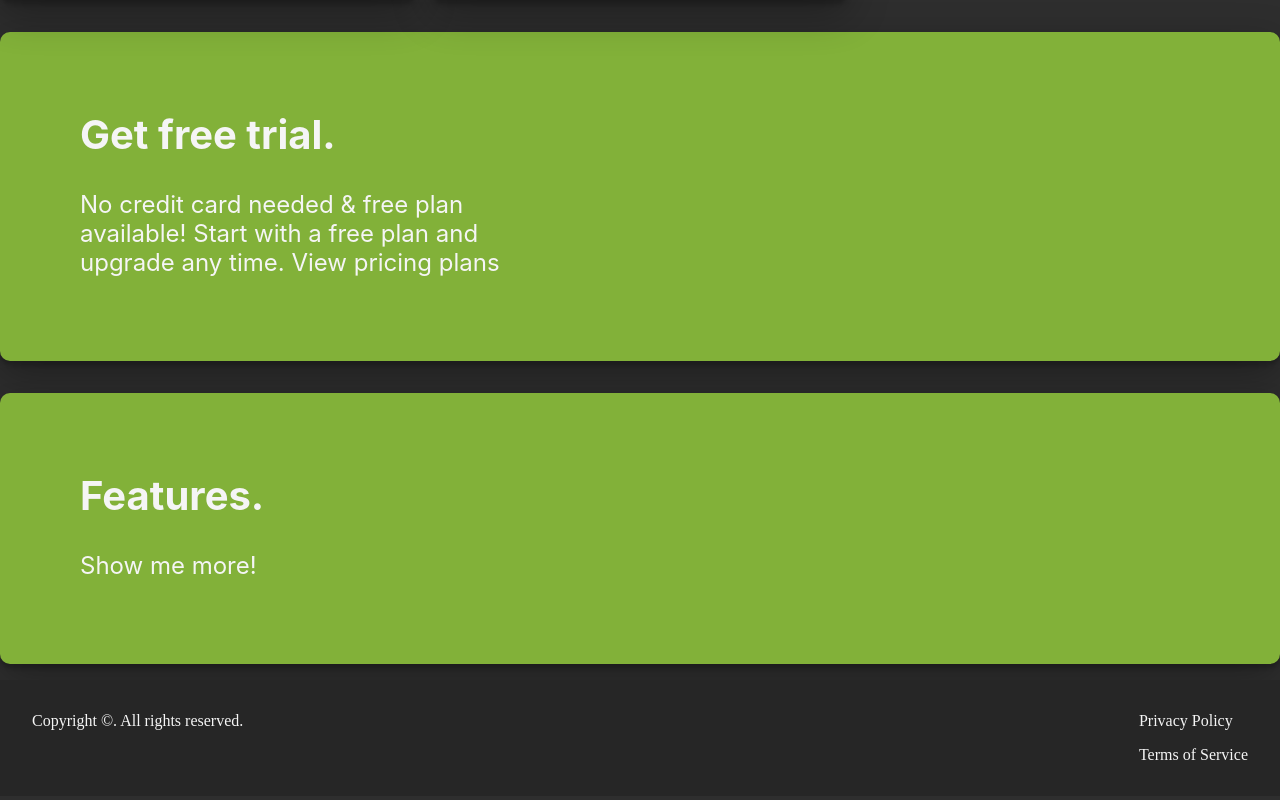
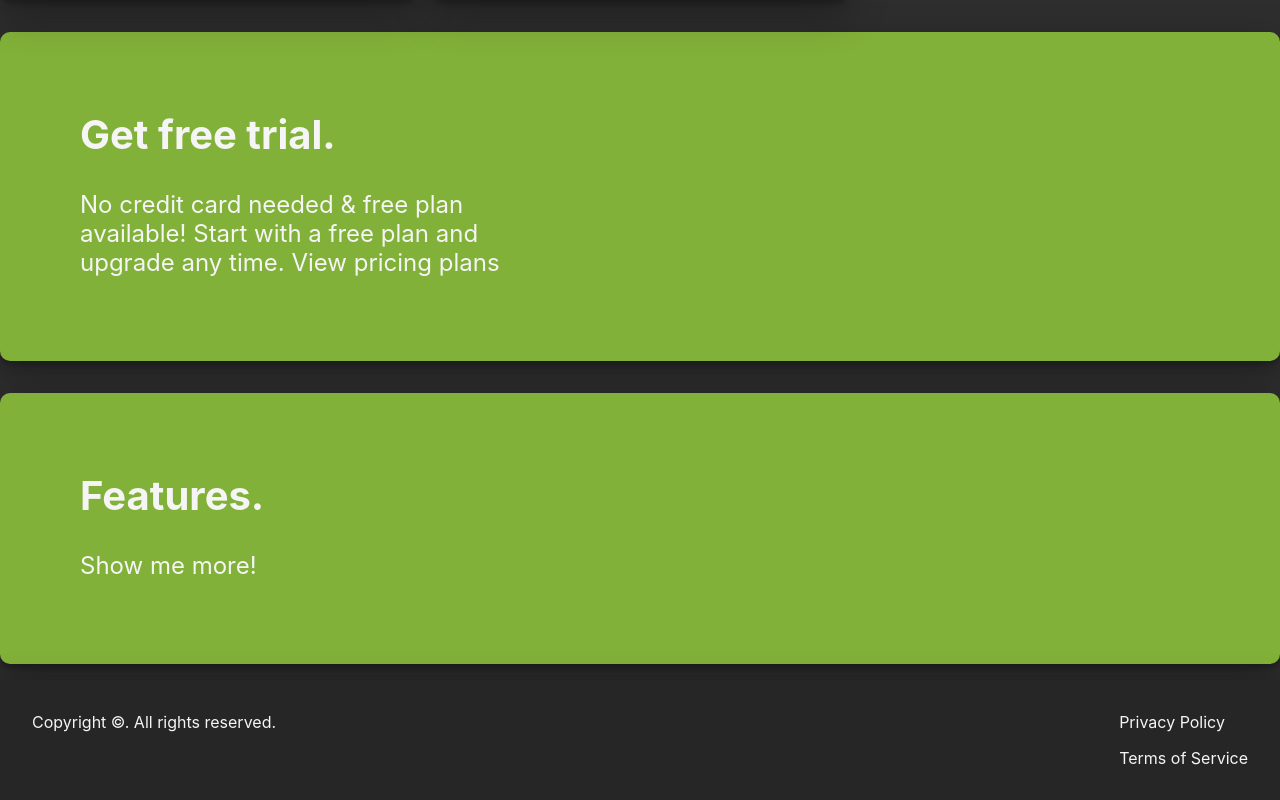
Before and after one commit to volodin-artem/track-my-exception, a React app: page / in a window 1280 px wide. Shown: the part 2051-2851 px from the top of the page. Built offline with nearby package versions, Linux system fonts and the light colour scheme.

Commit message:
Footer added to error page

```diff
--- a/src/component/footer/footer.sass
+++ b/src/component/footer/footer.sass
@@ -3,6 +3,8 @@
 .footer
   margin-top: 1rem
   padding: 2rem
+  font-family: $main-font
+  box-shadow: $shadow
   background-color: $secondary-color
   .flex
     display: flex
--- a/src/entry/App.jsx
+++ b/src/entry/App.jsx
@@ -6,13 +6,15 @@ import {
 import { BrowserRouter as Router, createBrowserRouter } from "react-router-dom";
 import MainPage from "../pages/main-page/MainPage.jsx";
 import Error from "../pages/error/ErrorPage.jsx";
+import Features, { href as featuresHref } from "../pages/features/Features.jsx";
 
 function App(props) {
   const router = createBrowserRouter(
     createRoutesFromElements(
-      <Route path="/" element={<MainPage />} errorElement={<Error />}>
-        <Route path="/hello" element={<MainPage />} />
-      </Route>,
+      <>
+        <Route path="/" element={<MainPage />} errorElement={<Error />} />
+        <Route index path={featuresHref} element={<Features />} />
+      </>,
     ),
   );
   return (
--- a/src/pages/error/ErrorPage.jsx
+++ b/src/pages/error/ErrorPage.jsx
@@ -2,6 +2,7 @@ import "../../index.css";
 import React from 'react';
 import { useRouteError } from "react-router";
 import NavBar from "../../component/nav-bar/NavBar.jsx";
+import Footer from "../../component/footer/Footer.jsx";
 
 function ErrorPage(props) {
   const error = useRouteError();
@@ -9,6 +10,7 @@ function ErrorPage(props) {
     <>
       <NavBar />
       <div className="center">{"Error! " + error.statusText}</div>
+      <Footer />
     </>
   );
 }
--- a/src/pages/features/Features.jsx
+++ b/src/pages/features/Features.jsx
@@ -3,6 +3,7 @@ import React from 'react';
 function Features(props) {
   return (
     <>
+      a
     </>
   );
 }
--- /dev/null
+++ b/src/pages/features/features.css
@@ -0,0 +1,3 @@
+
+
+/*# sourceMappingURL=features.css.map */
```
Also changed, not shown: src/pages/features/features.sass (added), 1 other file (tests, documents, lock files or other folders).
